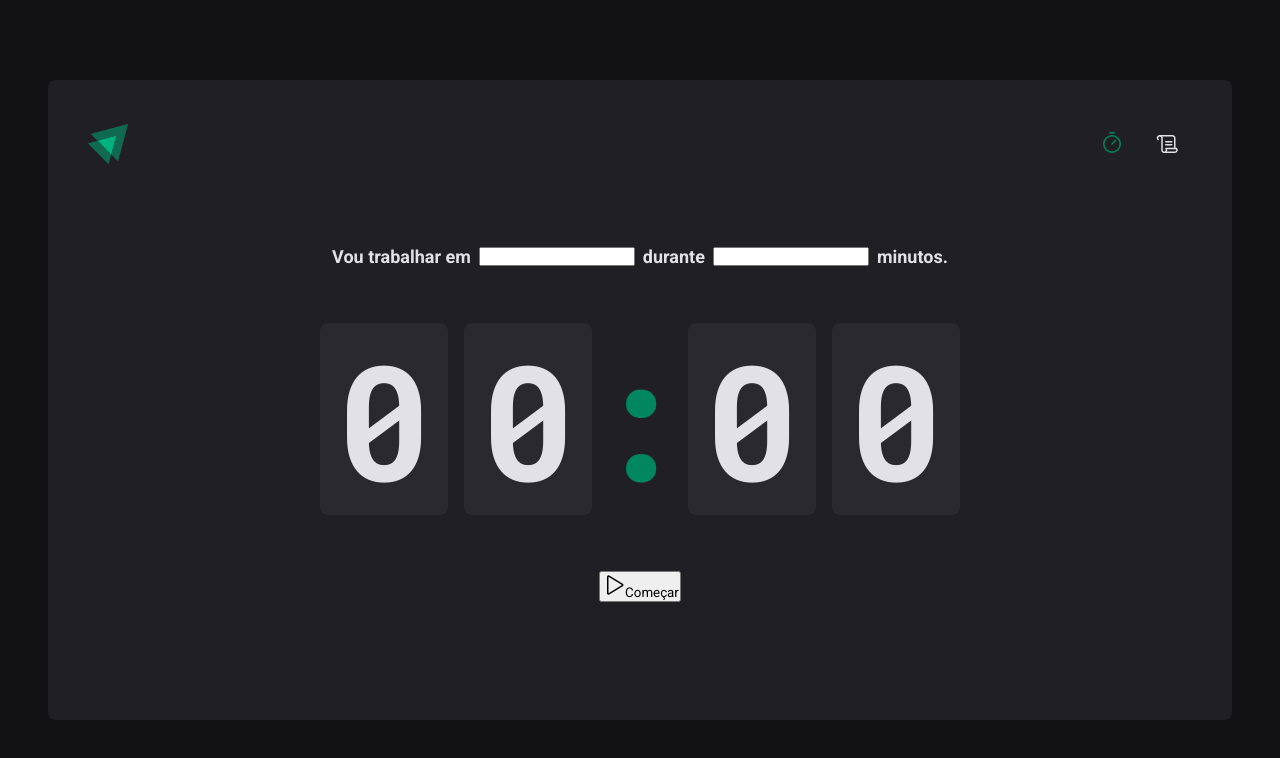
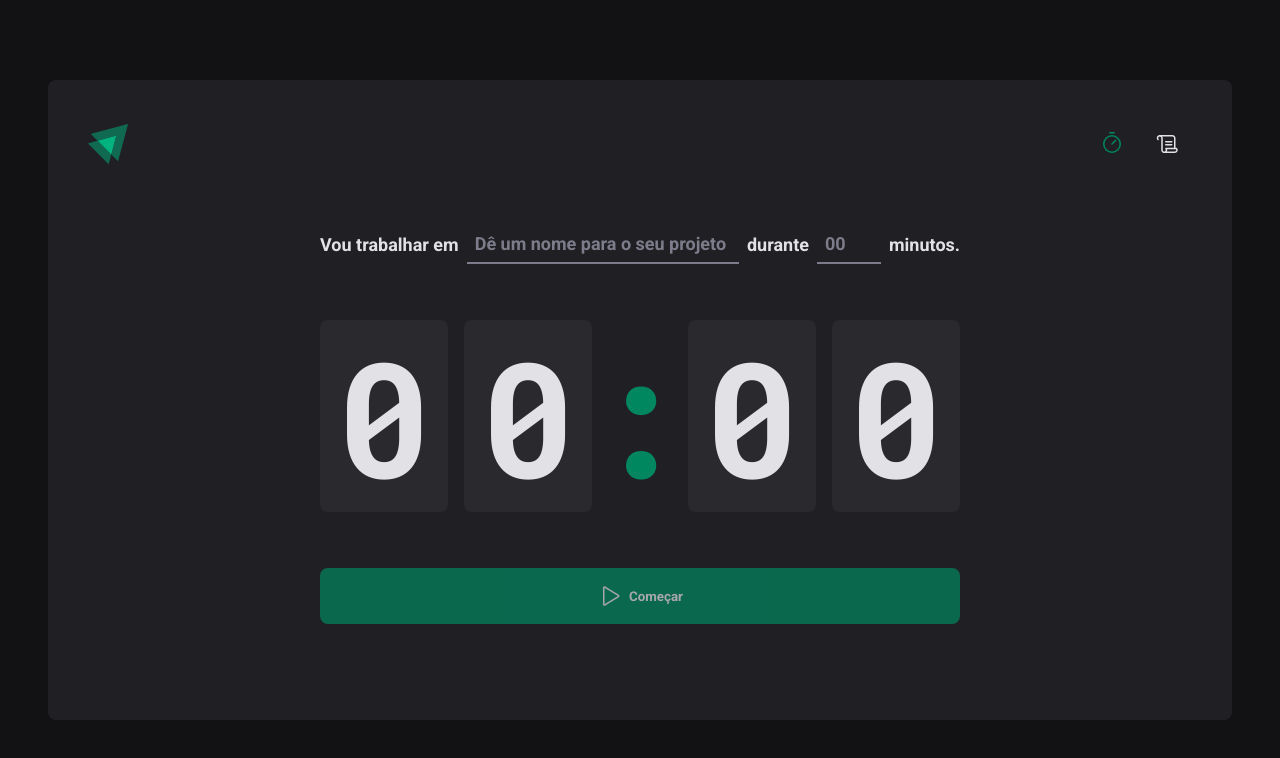
Before and after one commit to cleitonrs/Pomodoro, a React (Vite) app: page / in a window 1280 px wide. Shown: the top 758 px of the page. Built offline with nearby package versions, Linux system fonts and the light colour scheme.

Commit message:
home component end

```diff
--- a/src/pages/Home/index.tsx
+++ b/src/pages/Home/index.tsx
@@ -1,5 +1,5 @@
 import { Play } from "phosphor-react";
-import { CountdownContainer, FormContainer, HomeContainer, Separator } from "./styles";
+import { CountdownContainer, FormContainer, HomeContainer, MinutesAmountInput, Separator, StartCountdownButton, TaskInput } from "./styles";
 
 export function Home() {
   return (
@@ -7,9 +7,13 @@
       <form action="">
         <FormContainer>
           <label htmlFor="task">Vou trabalhar em</label>
-          <input id="task" />
+          <TaskInput id="task" placeholder="Dê um nome para o seu projeto" />
           <label htmlFor="minutesAmount">durante</label>
-          <input type="number" id="minutesAmount" />
+          <MinutesAmountInput
+            type="number"
+            id="minutesAmount"
+            placeholder="00"
+          />
           <span>minutos.</span>
         </FormContainer>
 
@@ -21,10 +25,10 @@
           <span>0</span>
         </CountdownContainer>
 
-        <button type="submit">
+        <StartCountdownButton disabled type="submit">
           <Play size={24} />
           Começar
-          </button>
+          </StartCountdownButton>
       </form>
     </HomeContainer>
   )
--- a/src/pages/Home/styles.ts
+++ b/src/pages/Home/styles.ts
@@ -27,6 +27,34 @@
   flex-wrap: wrap;
 `
 
+const BaseInput = styled.input`
+  background: transparent;
+  height: 2.5rem;
+  border: 0;
+  border-bottom: 2px solid ${(props) => props.theme['gray-500']};
+  font-weight: bold;
+  font-size: 1.125rem;
+  padding: 0 0.5rem;
+  color: ${(props) => props.theme['gray-100']};
+
+  &:focus {
+    box-shadow: none;
+    border-color: ${(props) => props.theme['green-500']}
+  }
+
+  &::placeholder {
+    color: ${(props) => props.theme['gray-500']};
+  }
+`
+
+export const TaskInput = styled(BaseInput)`
+  flex: 1;
+`
+
+export const MinutesAmountInput = styled(BaseInput)`
+  width: 4rem;
+`
+
 export const CountdownContainer = styled.div`
  font-family: 'Roboto Mono', monospace;
  font-size: 10rem;
@@ -51,3 +79,31 @@
   display: flex;
   justify-content: center;
 `
+export const StartCountdownButton = styled.button`
+  width: 100%;
+  border: 0;
+  padding: 1rem;
+  border-radius: 8px;
+
+  display: flex;
+  align-items: center;
+  justify-content: center;
+
+  gap: 0.5rem;
+  font-weight: bold;
+
+  cursor: pointer;
+
+  background: ${(props) => props.theme['green-500']};
+  color: ${(props) => props.theme['gray-100']};
+
+  &:disabled {
+    opacity: 0.7;
+    cursor: not-allowed;
+  }
+
+  &:not(:disabled):hover {
+    background: ${(props) => props.theme['green-700']};
+
+  }
+`
```
